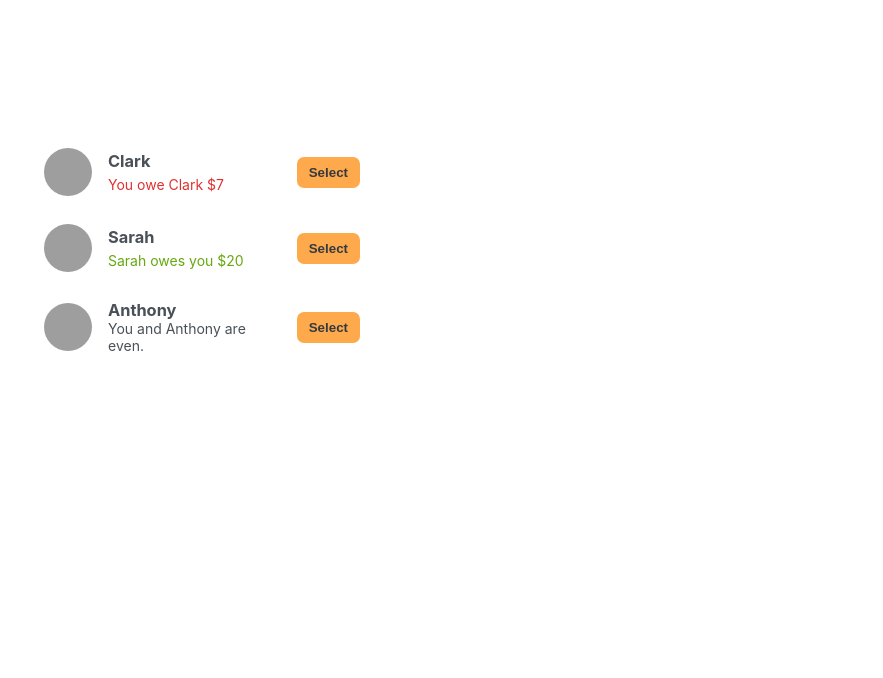
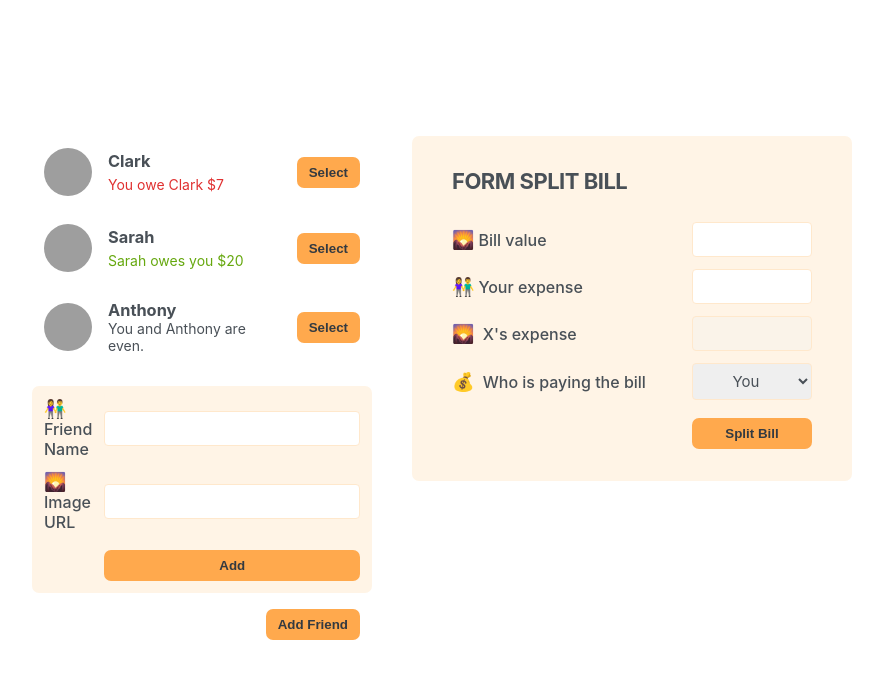
Before and after one commit to wangwiitao/Eat_N_Split, a React (Create React App) app: page / in a window 1280 px wide. Shown: the top 678 px of the page, without its empty margins (198-1081 px from the left). Built offline with nearby package versions, Linux system fonts and the light colour scheme; grey boxes are pictures that could not be loaded.

Commit message:
add a form

```diff
--- a/src/App.js
+++ b/src/App.js
@@ -24,7 +24,10 @@
     <div className="app">
       <div className="sidebar">
         <FriendList />
+        <FormAddFriend />
+        <Button>Add Friend</Button>
       </div>
+      <FormSplitBill />
     </div>
   );
 }
@@ -57,7 +60,45 @@
         </p>
       )}
       {friend.balance === 0 && <p>You and {friend.name} are even.</p>}
-      <button className="button">Select</button>
+      <Button>Select</Button>
     </li>
   );
 }
+function Button({ children }) {
+  return <button className="button">{children}</button>;
+}
+function FormAddFriend() {
+  return (
+    <form className="form-add-friend">
+      <label>👫 Friend Name</label>
+      <input type="text" />
+      <label>🌄 Image URL</label>
+      <input type="text" />
+      <Button>Add</Button>
+    </form>
+  );
+}
+
+function FormSplitBill() {
+  return (
+    <form className="form-split-bill">
+      <h2>Form Split Bill</h2>
+      <label>🌄Bill value </label>
+      <input type="text" />
+
+      <label>👫Your expense</label>
+      <input type="text" />
+
+      <label>🌄 X's expense</label>
+      <input type="text" disabled />
+
+      <label>💰 Who is paying the bill</label>
+      <select>
+        <option value="you">You</option>
+        <option value="x">X</option>
+      </select>
+
+      <Button>Split Bill</Button>
+    </form>
+  );
+}
```
